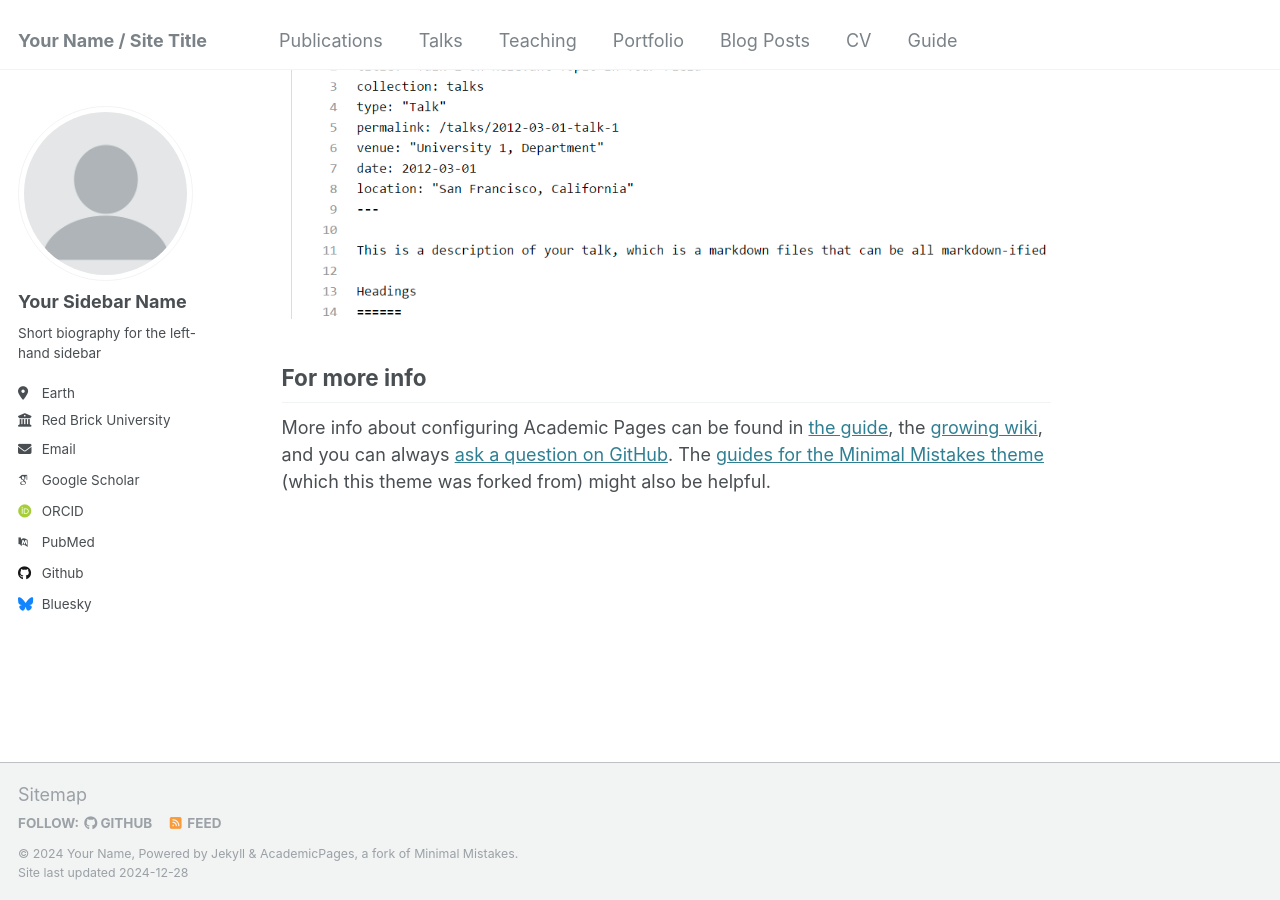
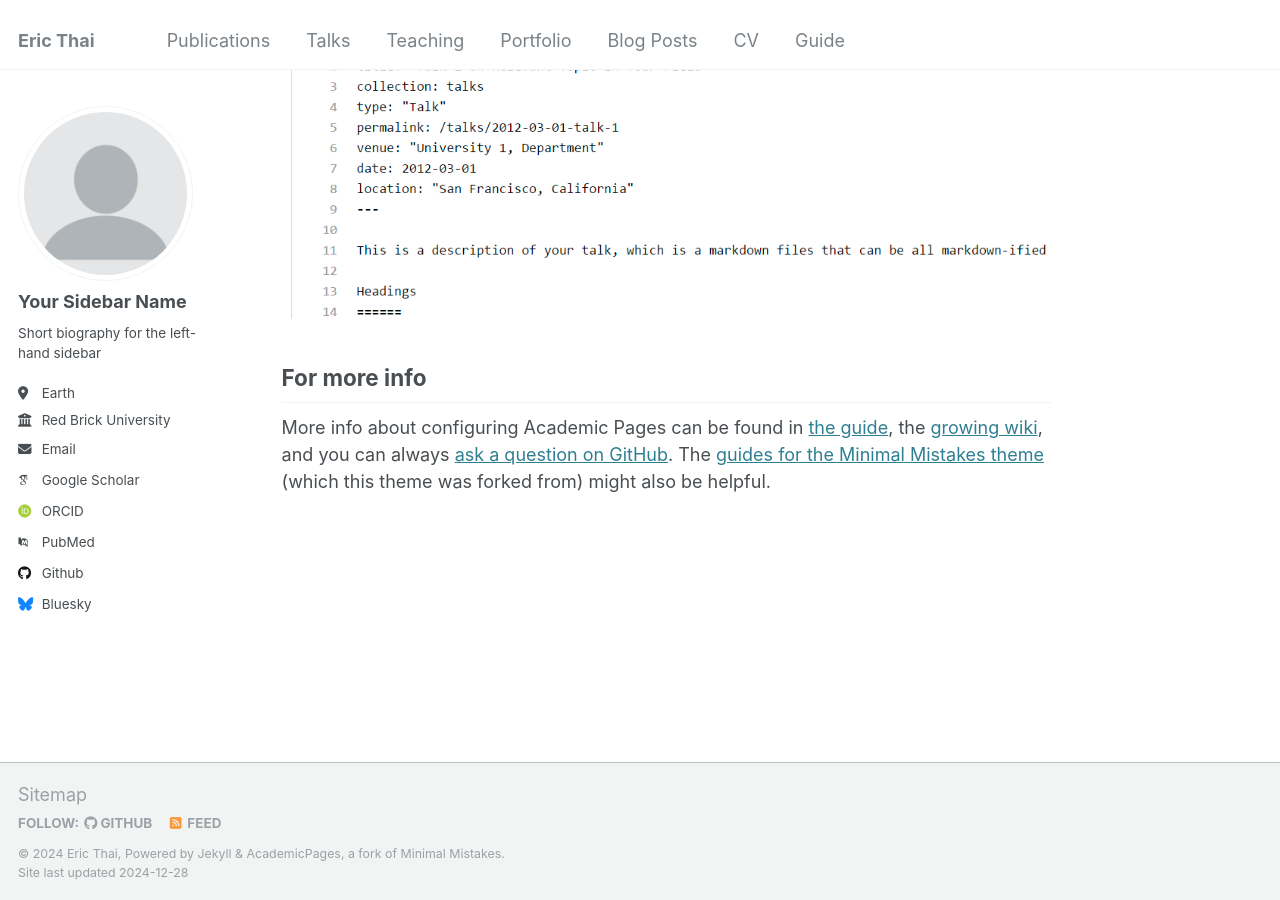
Before and after one commit to ethai98/ethai98.github.io, a Jekyll site: the page built from _pages/about.md, in a window 1280 px wide and 900 px high, scrolled down 2643 px. Built offline with Jekyll 4.4.1, drawn with Linux system fonts in a browser that asks for light colours; some web fonts are replaced.

Commit message:
new stuff

```diff
--- a/_config.yml
+++ b/_config.yml
@@ -8,13 +8,13 @@
 
 # Basic Site Settings
 locale                   : "en-US"
-title                    : "Your Name / Site Title"
+title                    : "Eric Thai"
 title_separator          : "-"
-name                     : &name "Your Name"
+name                     : &name "Eric Thai"
 description              : &description "personal description"
-url                      : https://academicpages.github.io # the base hostname & protocol for your site e.g. "https://[your GitHub username].github.io"
+url                      : https://ethai98.github.io # the base hostname & protocol for your site e.g. "https://[your GitHub username].github.io"
 baseurl                  : "" # the subpath of your site, e.g. "/blog"
-repository               : "academicpages/academicpages.github.io"
+repository               : "ethai98/ethai98.github.io"
 
 # Site Author - The following control what appear as part of the author content on the side bar.
 #               If a field is blank the icon and link will not appear, otherwise it will be shown.
```
